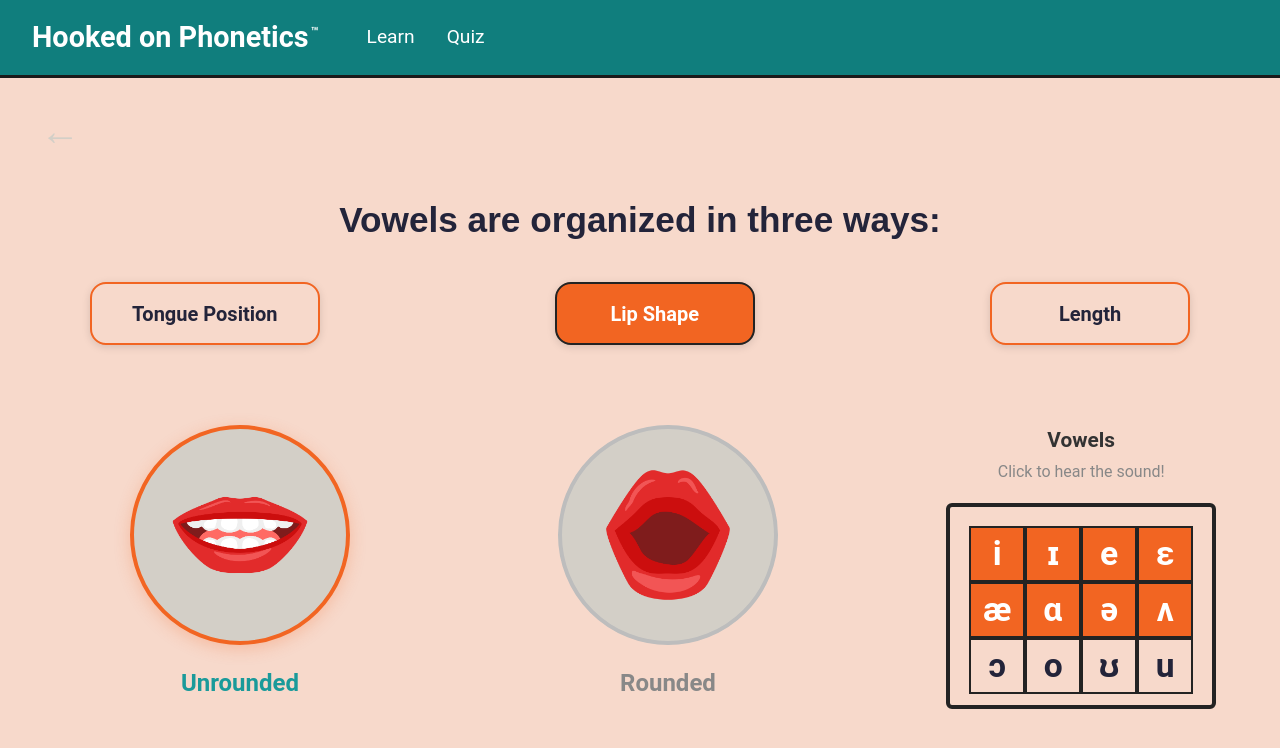
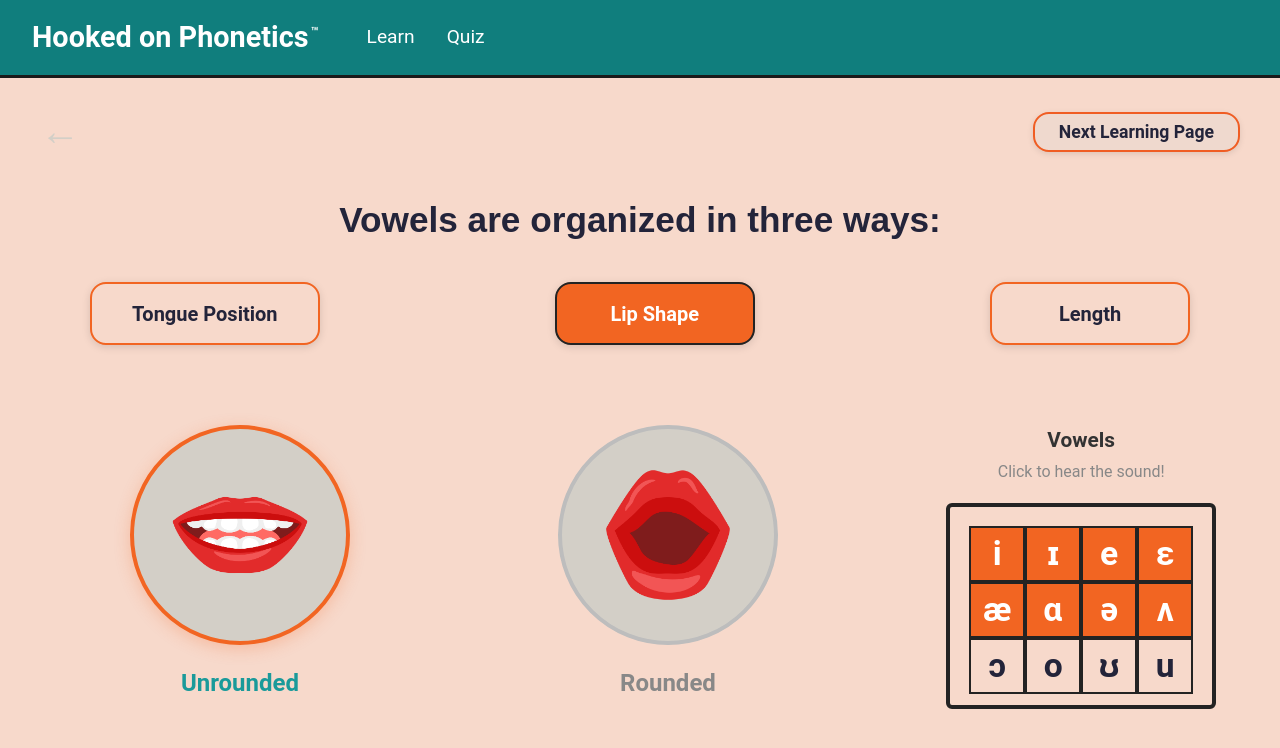
Before and after one commit to UI-linguistic/phonolab, a React (Create React App) app in the folder frontend/: page /learn/vowels-101/1 in a window 1280 px wide. Shown: the top 748 px of the page. Built offline with nearby package versions, Linux system fonts and the light colour scheme.

Commit message:
final changed

```diff
--- a/frontend/src/pages/LearnPathPage.tsx
+++ b/frontend/src/pages/LearnPathPage.tsx
@@ -149,13 +149,10 @@ const LearnPathPage: React.FC = () => {
     <Container>
       <MainContent>
         <Left>
-          <BackArrow>&larr;</BackArrow>
           <Title>Choose Your Learning Path</Title>
           <Subtitle>Master those slippery English vowels that<br/>trip up even fluent speakers.</Subtitle>
           <ButtonStack>
             <OrangeButton onClick={() => navigate('/learn/vowels-101/1')}>Vowels 101</OrangeButton>
-            <OutlineButton onClick={() => navigate('/learn/map-vowel-space')}>Map the Vowel Space</OutlineButton>
-            <OutlineButton onClick={() => navigate('/learn/mouth-right/1')}>Get Your Mouth Right</OutlineButton>
             <OutlineButton onClick={() => navigate('/learn/tricky-pairs')}>Tackle Tricky Pairs</OutlineButton>
           </ButtonStack>
         </Left>
--- a/frontend/src/pages/MinimalPairsPage.tsx
+++ b/frontend/src/pages/MinimalPairsPage.tsx
@@ -18,6 +18,9 @@ const Container = styled.div`
 
 const BackButtonRow = styled.div`
   padding: 1rem;
+  /* Added for clarity: ensures the row itself doesn't stretch the child if not intended */
+  display: flex; /* Optional: if you want to control alignment of BackArrow precisely */
+  align-items: flex-start; /* Optional: aligns BackArrow to the start of the row */
 `;
 
 const BackArrow = styled.div`
@@ -25,7 +28,16 @@ const BackArrow = styled.div`
   color: rgba(0, 0, 0, 0.3);
   user-select: none;
   cursor: pointer;
+  width: fit-content; /* This is the key change */
+  /* Alternatively, you could use: */
+  /* display: inline-block; */
+  margin-left: 25px;
+  margin-top: 5px;
+  &:hover { /* Optional: visual feedback for the clickable arrow */
+    color: rgba(0, 0, 0, 0.6);
+  }
 `;
+
 
 const Main = styled.main`
   flex: 1;
@@ -141,7 +153,7 @@ const minimalPairs: MinimalPair[] = [
   {
     ipa: ['fɪl', 'fil'],
     spell: ['fill', 'feel'],
-    sounds: ['/audio/fill.mp3', '/audio/feel.mp3'],
+    sounds: ['/audio/words/04-mp-fill.mp3', '/audio/words/04-mp-feel.mp3'],
     highlight: ['ɪ', ''],
     highlightSpell: ['', 'ee'],
   }
@@ -188,7 +200,9 @@ const MinimalPairsPage: React.FC = () => {
   return (
     <Container>
       <BackButtonRow>
-        <BackArrow>←</BackArrow>
+        <BackArrow onClick={() => navigate('/learn')}>
+          &larr;
+        </BackArrow>
       </BackButtonRow>
       <Main>
         <Heading>Tricky Minimal Pairs</Heading>
@@ -204,14 +218,14 @@ const MinimalPairsPage: React.FC = () => {
           <ExamplesGrid>
             {/* First row: IPA/phonetic */}
             <ExampleCard>
-              <AudioIcon>
+              <AudioIcon onClick={() => playSound(sounds[0])}>
                 <SpeakerIcon  />
               </AudioIcon>
               <ExampleText>
                 {renderWord(ipa[0], highlight[0], PRIMARY)}
               </ExampleText>
             </ExampleCard>
-            <ExampleCard color="#333">
+            <ExampleCard color="#333" onClick={() => playSound(sounds[1])}>
               <AudioIcon>
                 <SpeakerIcon dark />
               </AudioIcon>
--- a/frontend/src/pages/VowelMapPage.tsx
+++ b/frontend/src/pages/VowelMapPage.tsx
@@ -2,6 +2,8 @@ import React, { useState } from 'react';
 import styled from 'styled-components';
 import unroundedLipImg from '../images/PNG/pronounmouthart-03.png';
 import roundedLipImg from '../images/PNG/pronounmouthart-02.png';
+import { useNavigate } from 'react-router-dom';
+
 
 // Import all vowel images
 const vowelImages: { [key: string]: string } = {
@@ -32,9 +34,40 @@ const Container = styled.div`
   display: flex;
   flex-direction: column;
 `;
+//when arrow exsits
+// const BackButtonRow = styled.div`
+//   padding: 1.5rem 2.5rem 0.5rem 2.5rem;
+//   display: flex;
+//   justify-content: flex-end; // Changed from space-between to flex-end
+//   align-items: center;
+// `;
 
+// // The TrickyPairButton stays the same
+// const TrickyPairButton = styled.button`
+//   background: #EFD9CE;
+//   color: #23243a;
+//   border: 2px solid #232323;
+//   border-radius: 16px;
+//   font-size: 1.1rem;
+//   font-weight: bold;
+//   padding: 0.5rem 1.5rem;
+//   cursor: pointer;
+//   box-shadow: 0 2px 6px rgba(0,0,0,0.1);
+//   transition: background 0.2s, box-shadow 0.2s, transform 0.1s;
+
+//   &:hover {
+//     background: #e5c9b9;
+//     box-shadow: 0 3px 8px rgba(0,0,0,0.15);
+//     transform: translateY(-1px);
+//   }
+// `;
+
+// when back arrow exist
 const BackButtonRow = styled.div`
   padding: 1.5rem 2.5rem 0.5rem 2.5rem;
+  display: flex;
+  justify-content: space-between;
+  align-items: center;
 `;
 
 const BackArrow = styled.div`
@@ -42,6 +75,27 @@ const BackArrow = styled.div`
   color: #d3cfc7;
   user-select: none;
 `;
+
+// Add new styled component for the Tricky Pair button
+const TrickyPairButton = styled.button`
+  background: #EFD9CE;
+  color: #23243a;
+  border: 2px solid #F05D23;
+  border-radius: 16px;
+  font-size: 1.1rem;
+  font-weight: bold;
+  padding: 0.5rem 1.5rem;
+  cursor: pointer;
+  box-shadow: 0 2px 6px rgba(0,0,0,0.1);
+  transition: background 0.2s, box-shadow 0.2s, transform 0.1s;
+
+  &:hover {
+    background: #e5c9b9;
+    box-shadow: 0 3px 8px rgba(0,0,0,0.15);
+    transform: translateY(-1px);
+  }
+`;
+
 
 const Main = styled.main`
   flex: 1;
@@ -360,7 +414,7 @@ const VowelMapPage: React.FC = () => {
   const [selectedVowel, setSelectedVowel] = useState('i');
   const [lipShape, setLipShape] = useState<'unrounded' | 'rounded'>('unrounded');
   const [activeTab, setActiveTab] = useState<'tongue' | 'lip' | 'length'>('lip');
-
+  const navigate = useNavigate();
   // Play sound for a given vowel symbol
   const playVowelSound = (vowel: string) => {
     const url = vowelAudioMap[vowel];
@@ -377,7 +431,13 @@ const VowelMapPage: React.FC = () => {
   return (
     <Container>
       <BackButtonRow>
-        <BackArrow>&larr;</BackArrow>
+        <BackArrow onClick={() => navigate('/learn')}>
+          &larr;
+        </BackArrow>
+
+        <TrickyPairButton onClick={() => navigate('/learn/tricky-pairs')}>
+          Next Learning Page
+        </TrickyPairButton>
       </BackButtonRow>
       <Main>
         <Heading>Vowels are organized in three ways:</Heading>
```
Also changed, not shown: 2 other files (tests, documents, lock files or other folders).
